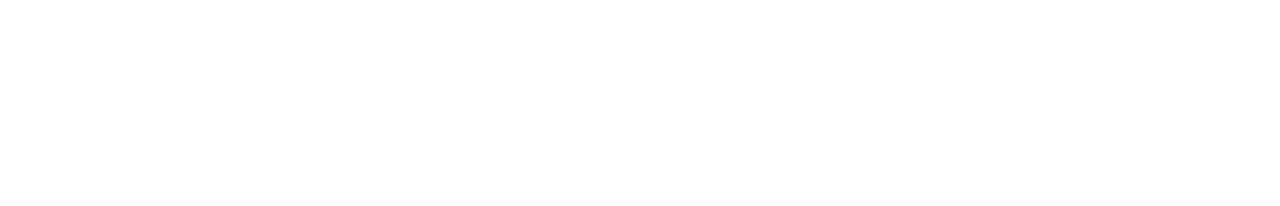
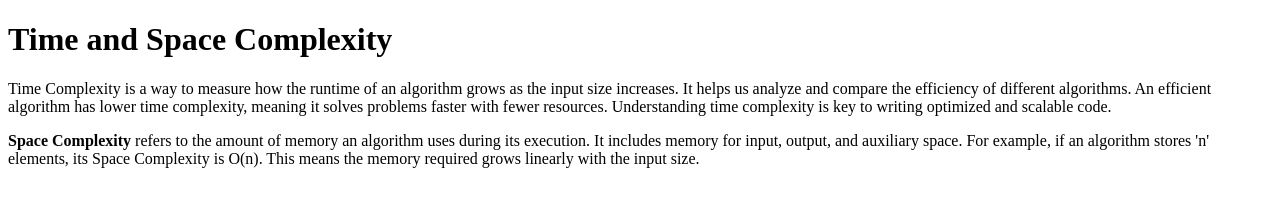
Before and after one commit to acciojob/time-and-space-complexity-ShubhamVPanchal, a website: page main.html in a window 1280 px wide. Drawn offline with Linux system fonts and the light colour scheme.

Commit message:
created a submission

```diff
--- a/main.html
+++ b/main.html
@@ -8,6 +8,9 @@
 
 <body>
 	<!-- the entire body must be written by student -->
+	<h1>Time and Space Complexity</h1>
+	<p>Time Complexity is a way to measure how the runtime of an algorithm grows as the input size increases. It helps us analyze and compare the efficiency of different algorithms. An efficient algorithm has lower time complexity, meaning it solves problems faster with fewer resources. Understanding time complexity is key to writing optimized and scalable code.</p>
+	<p><b>Space Complexity</b> refers to the amount of memory an algorithm uses during its execution. It includes memory for input, output, and auxiliary space. For example, if an algorithm stores 'n' elements, its Space Complexity is O(n). This means the memory required grows linearly with the input size.</p>
     <script type="text/javascript" src="./script.js">
 </script>
 
```
